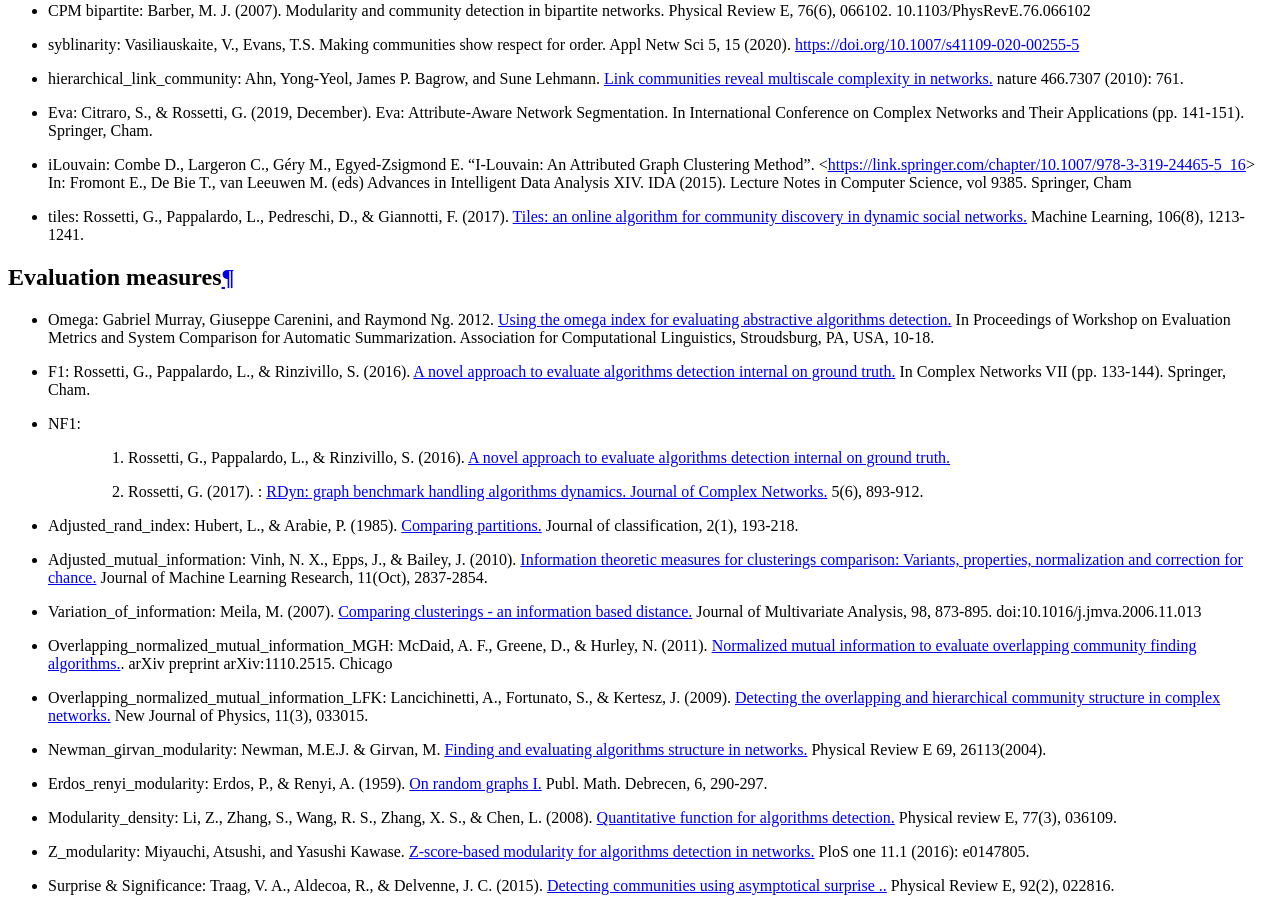
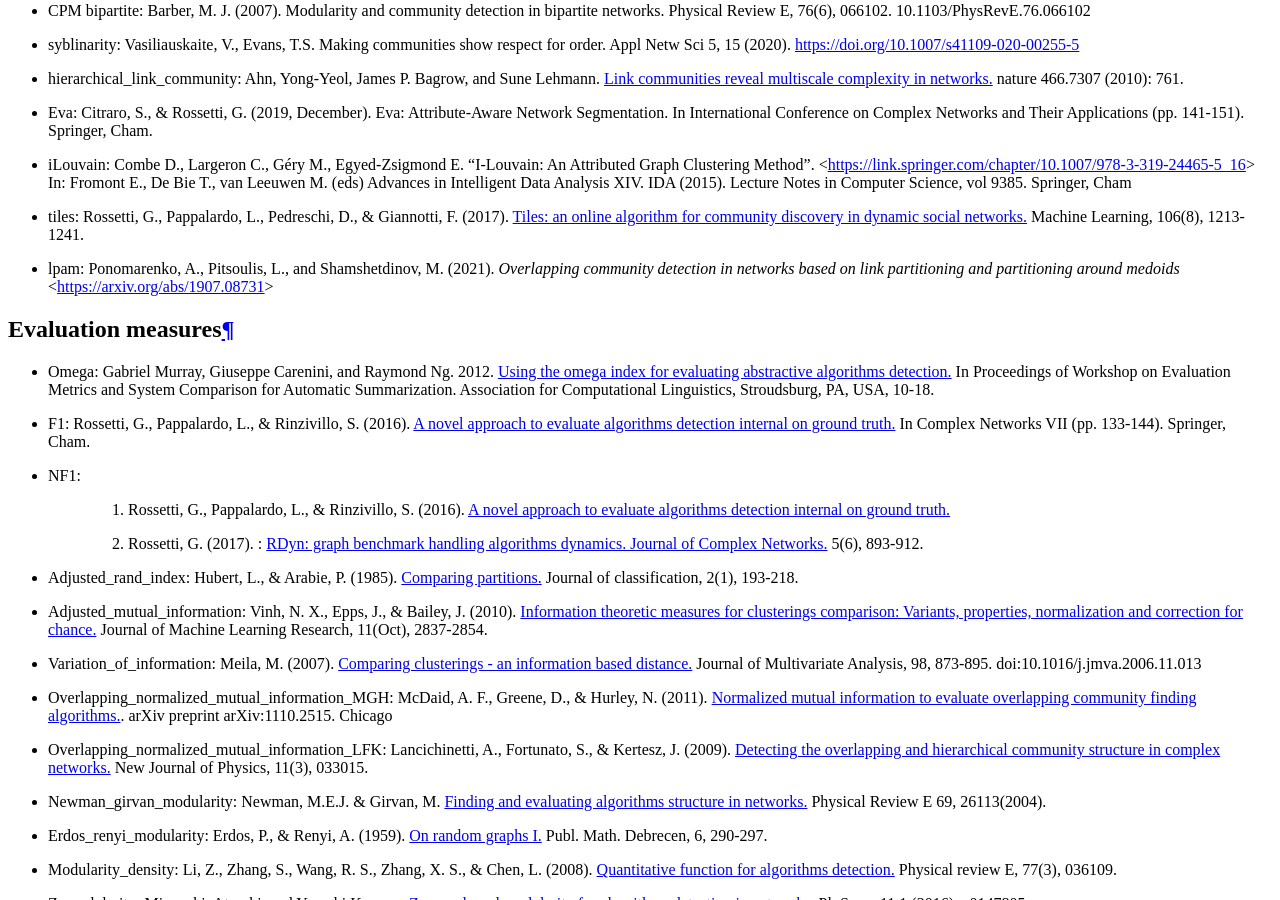
Before and after one commit to GiulioRossetti/cdlib, a Sphinx documentation site: the page built from docs/bibliography.rst, in a window 1280 px wide and 900 px high, scrolled down 4008 px. Built offline with Sphinx 7.4.7 and the Read the Docs theme 2.0.0, drawn with Linux system fonts in a browser that asks for light colours.

Commit message:
:memo: add references to lpam paper

```diff
--- a/docs/bibliography.rst
+++ b/docs/bibliography.rst
@@ -68,6 +68,7 @@ Algorithms
 - Eva: Citraro, S., & Rossetti, G. (2019, December). Eva: Attribute-Aware Network Segmentation. In International Conference on Complex Networks and Their Applications (pp. 141-151). Springer, Cham.
 - iLouvain: Combe D., Largeron C., Géry M., Egyed-Zsigmond E. “I-Louvain: An Attributed Graph Clustering Method”. <https://link.springer.com/chapter/10.1007/978-3-319-24465-5_16> In: Fromont E., De Bie T., van Leeuwen M. (eds) Advances in Intelligent Data Analysis XIV. IDA (2015). Lecture Notes in Computer Science, vol 9385. Springer, Cham
 - tiles: Rossetti, G., Pappalardo, L., Pedreschi, D., & Giannotti, F. (2017). `Tiles: an online algorithm for community discovery in dynamic social networks. <https://link.springer.com/article/10.1007/s10994-016-5582-8/>`_ Machine Learning, 106(8), 1213-1241.
+- lpam: Ponomarenko, A., Pitsoulis, L., and Shamshetdinov, M. (2021). `Overlapping community detection in networks based on link partitioning and partitioning around medoids` <https://arxiv.org/abs/1907.08731>
 
 -------------------
 Evaluation measures
--- a/docs/reference/cd_algorithms/node_clustering.rst
+++ b/docs/reference/cd_algorithms/node_clustering.rst
@@ -75,6 +75,7 @@ Methods in this subclass return as result a ``NodeClustering`` object instance.
     lais2
     lemon
     lfm
+    lpam
     multicom
     nmnf
     nnsed
```
